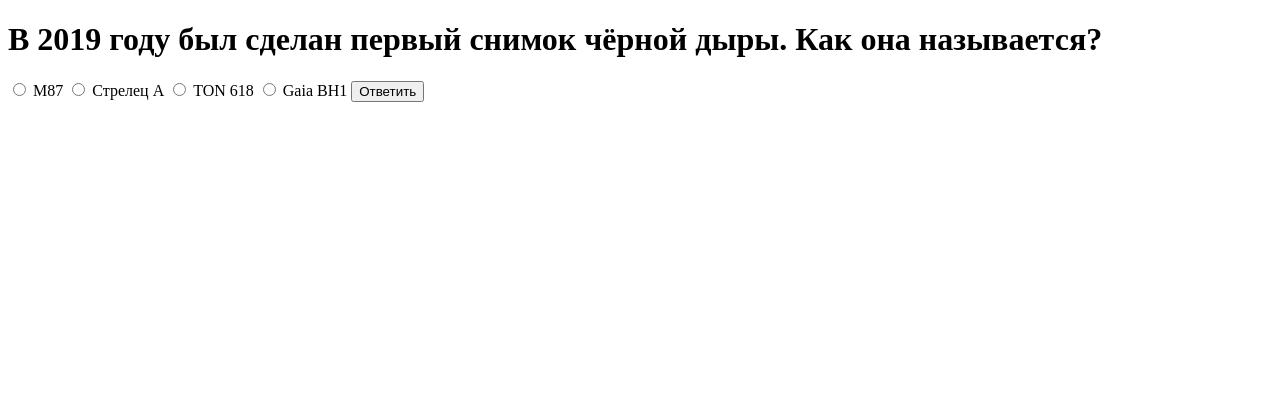
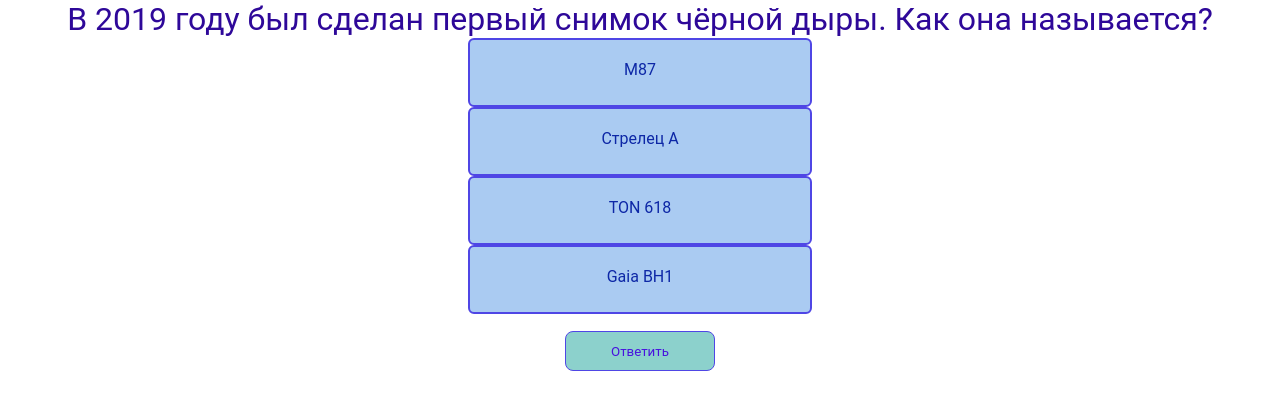
Before and after one commit to josa77forgit/quiz_by_flask, a Flask app: page /second in a window 1280 px wide. Shown: the top 410 px of the page. Run offline with Flask 3, Linux system fonts and the light colour scheme; the visitor is signed in with stand-in values (Sample User, id 1); some web fonts are replaced.

Commit message:
changed button's style in index.html, test.html and style.css

```diff
--- a/static/style.css
+++ b/static/style.css
@@ -1,6 +1,18 @@
+* {
+    margin: 0 auto;
+    padding: 0;
+    font-family: Roboto;
+    font-weight:400;
+}
+
+
 .header-index {
-    color: rgb(72, 18, 222);
+    color: rgb(46, 8, 153);
     font-size: 48 px;
+    margin-top: 100 px;
+    display: flex;
+    flex-direction: column;
+    align-items: center;
 }
 
 @font-face {
@@ -8,12 +20,6 @@
     src: url("fonts/.ttf")
 }
 
-* {
-    margin: 0 auto;
-    padding: 0;
-    font-family: Roboto;
-    font-weight:400;
-}
 
 .greating {
     color: rgb(43, 40, 40);
@@ -27,17 +33,21 @@
 }
 
 .btn_input {
+    display: flex;
     margin-top: 5%;
+    color: rgb(72, 18, 222);
     width: 150px;
     height: 40px;
     border-radius: 8px;
     border-width: 1px;
-    background: rgb(216, 113, 113);
+    border: 1px solid #4f46e5;
+    background: rgb(140, 209, 204);
 }
 
 
 .btn_input:hover {
-    background: rgb(114, 44, 44);
+    background: rgb(62, 8, 209);
+    color: rgb(0, 0, 0);
     transition: 0.2s;
 }
 
@@ -49,7 +59,7 @@
 .select {
     text-align: center;
     width: 300px;
-    height: 150px;
+    height: 25px;
     border-radius: 8px;
     -webkit-appearance: none;
     -moz-appearance: none;
@@ -74,7 +84,9 @@ option:hover {
 .quiz-card {
     border: 2px solid #4f46e5;
     padding: 20px;
-    border-radius: 12px;
+    border-radius: 6px;
+    color: rgb(13, 39, 166);
+    background: rgb(170, 203, 242);
     display: inline-block;
     align-items: center;
     gap: 10px;
@@ -83,6 +95,7 @@ option:hover {
 
 .size-div {
     width: fit-content;
+    margin-top: 100 px;
 }
 
 [type="radio"] {
@@ -95,15 +108,10 @@ option:hover {
 }
 
 .quiz-card:hover {
-    background-color: #7670e6;
+    color: rgb(0, 233, 250);
+    background-color: rgb(9, 15, 184);
 }
 
-.quiz-select {
-    display: flex;
-    flex-direction: column;
-    align-items: center;
-    gap: 20px;
-}
 
 .form-container {
     width: fit-content;
--- a/templates/test.html
+++ b/templates/test.html
@@ -1,20 +1,26 @@
 <!DOCTYPE html>
 <html lang="en">
 <head>
+    <link rel="stylesheet" href="{{url_for('static', filename='style.css')}}">
     <meta charset="UTF-8">
     <title>Title</title>
 </head>
 <body>
+    <h1 class="header-index">{{question}}</h1>
 
-    <h1>{{question}}</h1>
-
+    <div class="size-div">
     <form method="POST" action="/second">
 
     {% for i in answer %}
-        <input type="radio" name="answer" value="{{i}}"> {{i}}
+        <div>
+            <input type="radio" name="answer" value="{{i}}" id="{{answer.index(i)}}">
+            <label for="{{answer.index(i)}}"  class="quiz-card select">
+                {{i}}
+            </label>
+        </div>
     {% endfor %}
 
-    <input type="submit" value="Ответить">
+    <input type="submit" value="Ответить" class="btn_input">
 
     </form>
 
```
Also changed, not shown: templates/index.html (+4 -4 lines).
